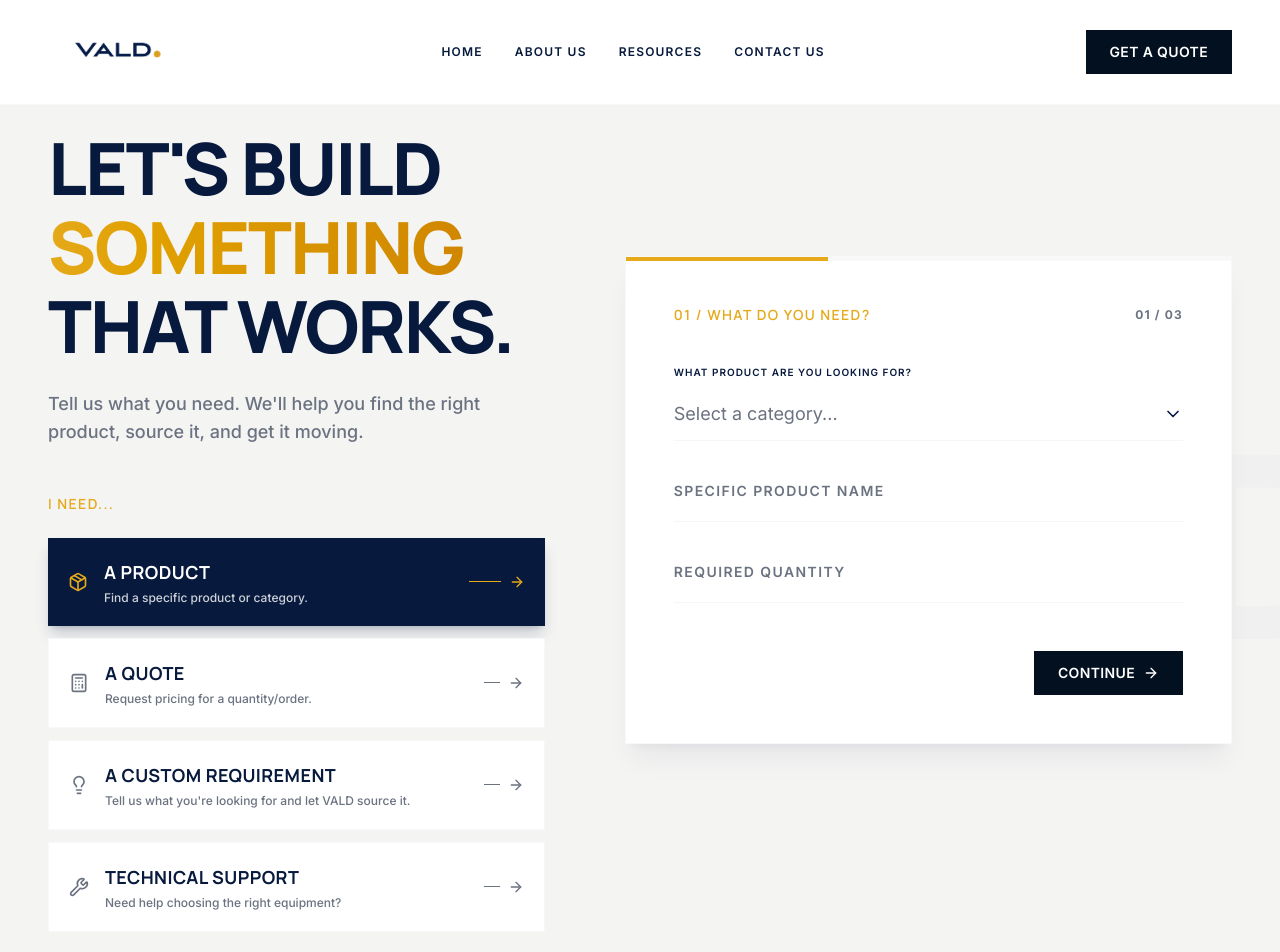
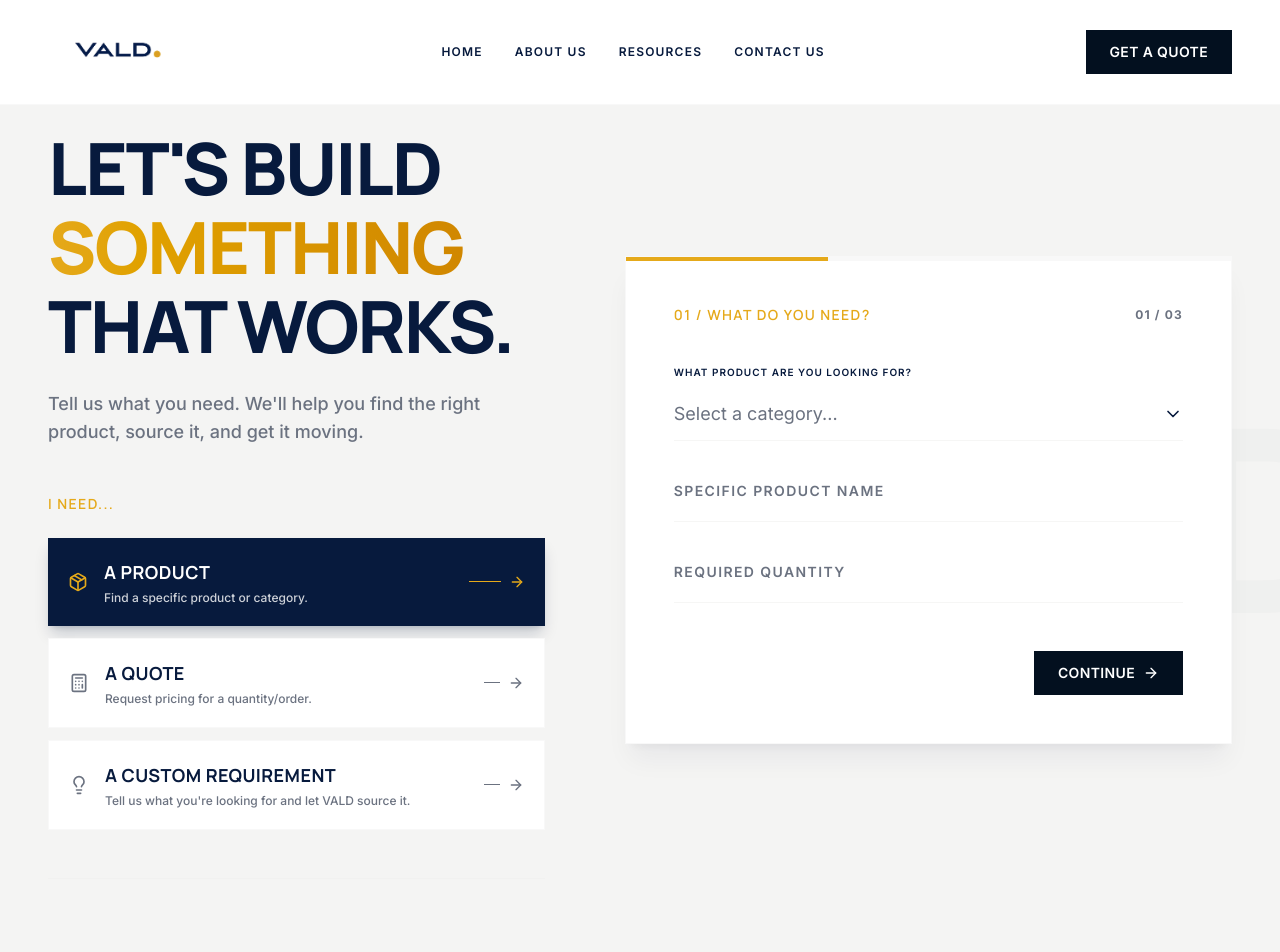
Before and after one commit to venusaljadeed-maker/vald, a Next.js app: page /contact in a window 1280 px wide. Shown: the top 952 px of the page. Built offline with nearby package versions, Linux system fonts and the light colour scheme.

Commit message:
feat: remove technical support option from contact page enquiry selector

```diff
--- a/src/components/contact/DynamicContactForm.tsx
+++ b/src/components/contact/DynamicContactForm.tsx
@@ -36,10 +36,6 @@ const formSchemas = {
     quantity: z.string().optional(),
     additionalInfo: z.string().optional(),
   }),
-  support: baseSchema.extend({
-    product: z.string().min(1, "Product is required"),
-    issue: z.string().min(1, "Please describe your issue"),
-  }),
 };
 
 interface DynamicContactFormProps {
@@ -64,7 +60,6 @@ export const DynamicContactForm = ({ enquiryType }: DynamicContactFormProps) =>
       if (enquiryType === "product") fieldsToValidate = ["product", "quantity"];
       if (enquiryType === "quote") fieldsToValidate = ["productCategory", "quantity", "deliveryLocation"];
       if (enquiryType === "custom") fieldsToValidate = ["lookingFor"];
-      if (enquiryType === "support") fieldsToValidate = ["product"];
     } else if (step === 2) {
       fieldsToValidate = ["firstName", "lastName", "email", "phone"];
     }
@@ -172,12 +167,6 @@ export const DynamicContactForm = ({ enquiryType }: DynamicContactFormProps) =>
                   <EditorialInput label="Estimated Quantity" {...register("quantity")} />
                 </>
               )}
-              {enquiryType === "support" && (
-                <>
-                  <EditorialInput label="Product Name / Model" {...register("product")} error={errors.product?.message as string} />
-                  <EditorialInput label="Describe the issue or question" isTextArea {...register("issue")} error={errors.issue?.message as string} />
-                </>
-              )}
             </motion.div>
           )}
 
--- a/src/components/contact/EnquirySelector.tsx
+++ b/src/components/contact/EnquirySelector.tsx
@@ -3,7 +3,7 @@ import { motion } from "framer-motion";
 import { ArrowRight, Package, Calculator, Lightbulb, Wrench } from "lucide-react";
 import { cn } from "@/lib/utils";
 
-export type EnquiryType = "product" | "quote" | "custom" | "support";
+export type EnquiryType = "product" | "quote" | "custom";
 
 const ENQUIRY_OPTIONS = [
   {
@@ -23,12 +23,6 @@ const ENQUIRY_OPTIONS = [
     title: "A CUSTOM REQUIREMENT",
     description: "Tell us what you're looking for and let VALD source it.",
     icon: <Lightbulb className="w-5 h-5" />
-  },
-  {
-    id: "support" as EnquiryType,
-    title: "TECHNICAL SUPPORT",
-    description: "Need help choosing the right equipment?",
-    icon: <Wrench className="w-5 h-5" />
   }
 ];
 
```
